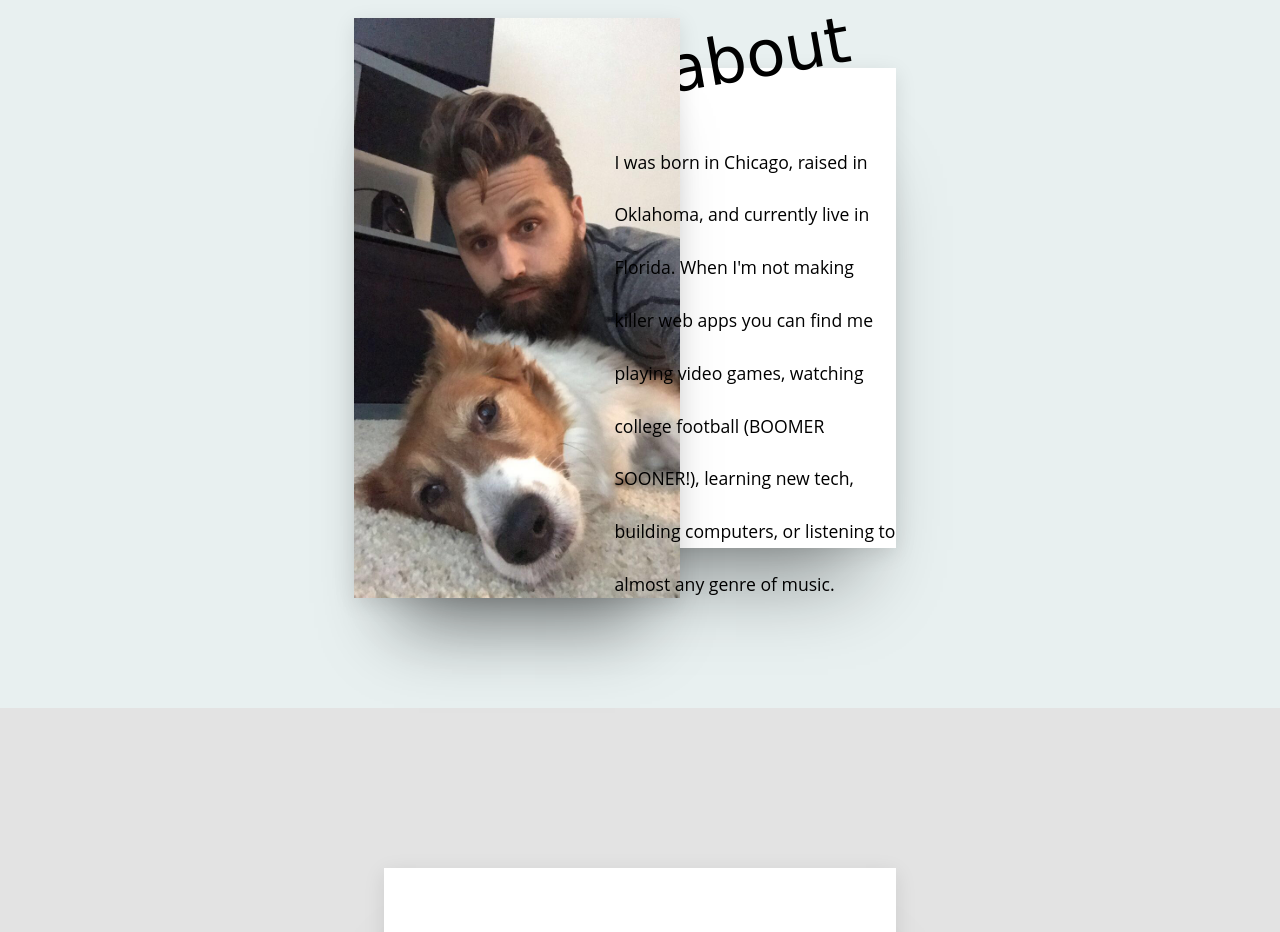
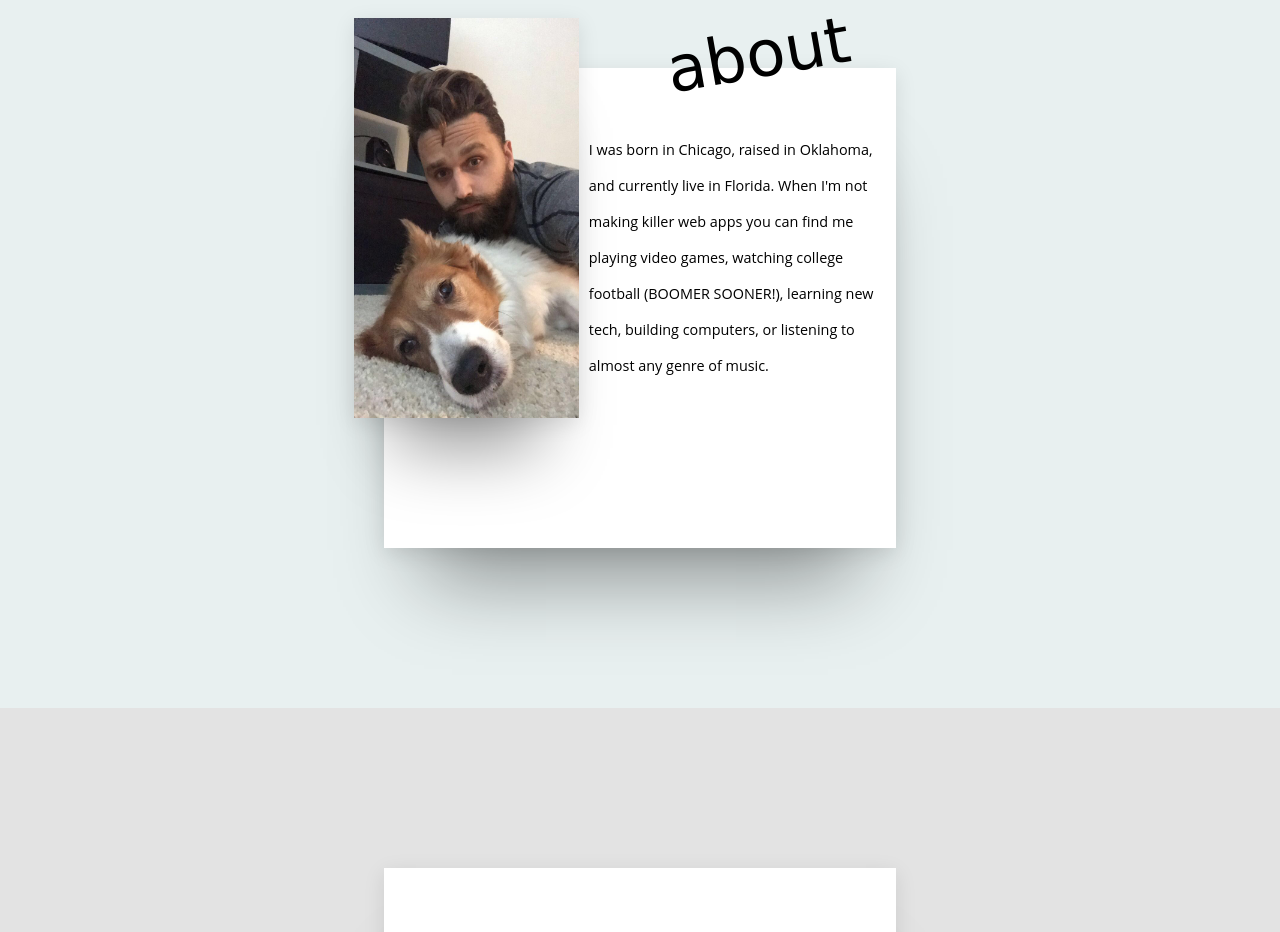
Before and after one commit to wmech16/Port, a website: page app/index.html in a window 1280 px wide. Shown: the part 892-1824 px from the top of the page. Drawn offline with nearby package versions, Linux system fonts and the light colour scheme; a web font is replaced by a local one.

Commit message:
added some media queries

```diff
--- a/app/css/main.css
+++ b/app/css/main.css
@@ -107,3 +107,17 @@ body, html {
 	font-size: 1.1em;
 	line-height: 300%;
 }
+
+
+
+@media only screen  and (min-width : 1224px) {
+	.img-contain img {
+		height: 400px;
+		width: auto;
+	}
+	.about-content {
+		font-size: .9em;
+		line-height: 250%;
+		left: 40%;
+	}
+}
```
